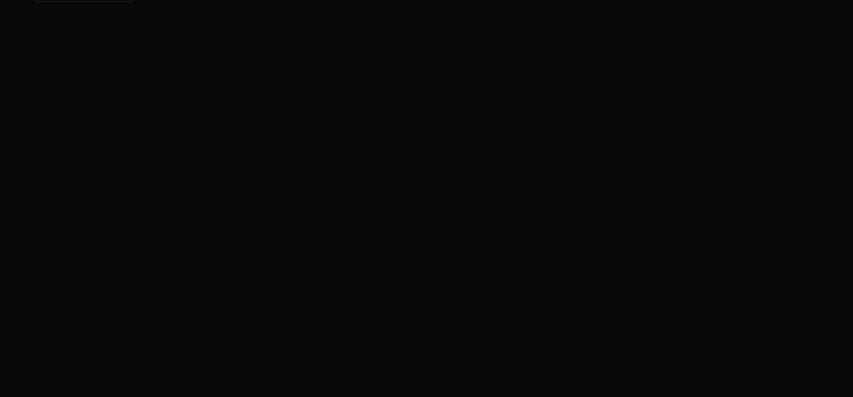
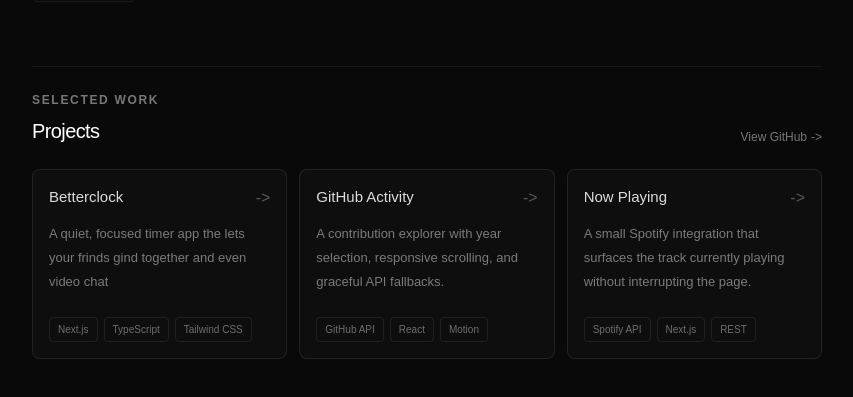
Before and after one commit to Rishu-xd/portfolio, a Next.js app: page / in a window 1280 px wide. Shown: the part 923-1320 px from the top of the page, without its empty margins (213-1066 px from the left). Before the commit the page ends 1021 px from the top, so only its background shows below. Built offline with nearby package versions, Linux system fonts and the light colour scheme; no server answers.

Commit message:
add projects section

```diff
--- a/app/page.tsx
+++ b/app/page.tsx
@@ -3,6 +3,7 @@
 import { motion, useReducedMotion } from "motion/react";
 import Image from "next/image";
 import { useEffect, useState } from "react";
+import Projects from "./sections/projects";
 
 const socials = [
   { label: "GitHub", image: "/github.png", href: "https://github.com/Rishu-xd" },
@@ -265,7 +266,9 @@
           )}
         </motion.section>
 
-        <motion.section id="projects" className="mt-16 border-t border-white/[0.06] pt-6" variants={fadeUp} transition={{ duration: 0.65 }}>
+
+
+        <motion.section className="mt-16 border-t border-white/[0.06] pt-6" variants={fadeUp} transition={{ duration: 0.65 }}>
           <p className="text-[12px] font-semibold tracking-[0.14em] text-white/45">TECH STACK</p>
           <div className="mt-5 flex flex-wrap gap-2" id="blogs">
             {techStack.map((tech) => (
@@ -276,9 +279,13 @@
             ))}
           </div>
         </motion.section>
+        <Projects />
       </motion.div>
+
     </main>
   );
+
+
 }
 
 function Info({ label, value, icon }: { label: string; value: string; icon: string }) {
--- /dev/null
+++ b/app/sections/projects.tsx
@@ -0,0 +1,67 @@
+const projects = [
+	{
+		title: "Betterclock",
+		description: "A quiet, focused timer app the lets your frinds gind together and even video chat ",
+		tags: ["Next.js", "TypeScript", "Tailwind CSS"],
+		href: "https://www.betterclock.xyz",
+	},
+	{
+		title: "GitHub Activity",
+		description: "A contribution explorer with year selection, responsive scrolling, and graceful API fallbacks.",
+		tags: ["GitHub API", "React", "Motion"],
+		href: "https://github.com/Rishu-xd",
+	},
+	{
+		title: "Now Playing",
+		description: "A small Spotify integration that surfaces the track currently playing without interrupting the page.",
+		tags: ["Spotify API", "Next.js", "REST"],
+		href: "/api/spotify-now-playing",
+	},
+];
+
+export default function Projects() {
+	return (
+		<section id="projects" className="mt-16 border-t border-white/[0.06] pt-6">
+			<div className="flex items-end justify-between gap-4">
+				<div>
+					<p className="text-[12px] font-semibold tracking-[0.14em] text-white/45">SELECTED WORK</p>
+					<h2 className="mt-2 text-xl font-medium tracking-[-0.03em] text-white">Projects</h2>
+				</div>
+				<a
+					className="inline-flex shrink-0 items-center gap-1 text-xs text-white/45 transition-colors hover:text-white"
+					href="https://github.com/Rishu-xd"
+					target="_blank"
+					rel="noreferrer"
+				>
+					View GitHub
+					  <span aria-hidden="true">-&gt;</span>
+				</a>
+			</div>
+
+			<div className="mt-6 grid gap-3 sm:grid-cols-3">
+				{projects.map((project) => (
+					<a
+						key={project.title}
+						className="group flex min-h-[190px] flex-col rounded-lg border border-white/[0.08] bg-white/[0.025] p-4 transition-colors hover:border-white/20 hover:bg-white/[0.05]"
+						href={project.href}
+						target={project.href.startsWith("http") ? "_blank" : undefined}
+						rel={project.href.startsWith("http") ? "noreferrer" : undefined}
+					>
+						<div className="flex items-start justify-between gap-3">
+							<h3 className="text-[15px] font-medium text-white/85">{project.title}</h3>
+							<span className="shrink-0 text-white/30 transition-colors group-hover:text-white/75" aria-hidden="true">-&gt;</span>
+						</div>
+						<p className="mt-3 text-[13px] leading-6 text-white/45">{project.description}</p>
+						<div className="mt-auto flex flex-wrap gap-1.5 pt-5">
+							{project.tags.map((tag) => (
+								<span key={tag} className="rounded border border-white/[0.08] px-2 py-1 text-[10px] text-white/40">
+									{tag}
+								</span>
+							))}
+						</div>
+					</a>
+				))}
+			</div>
+		</section>
+	);
+}
```
